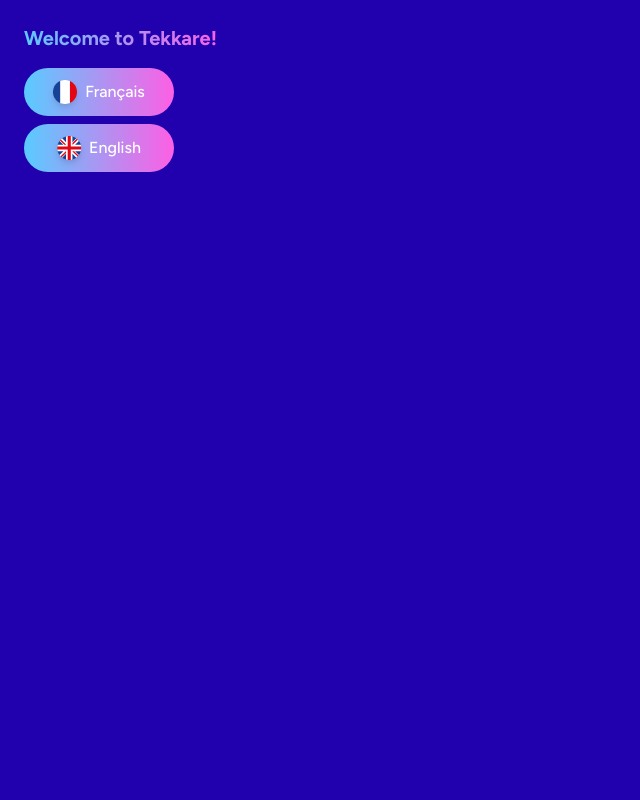
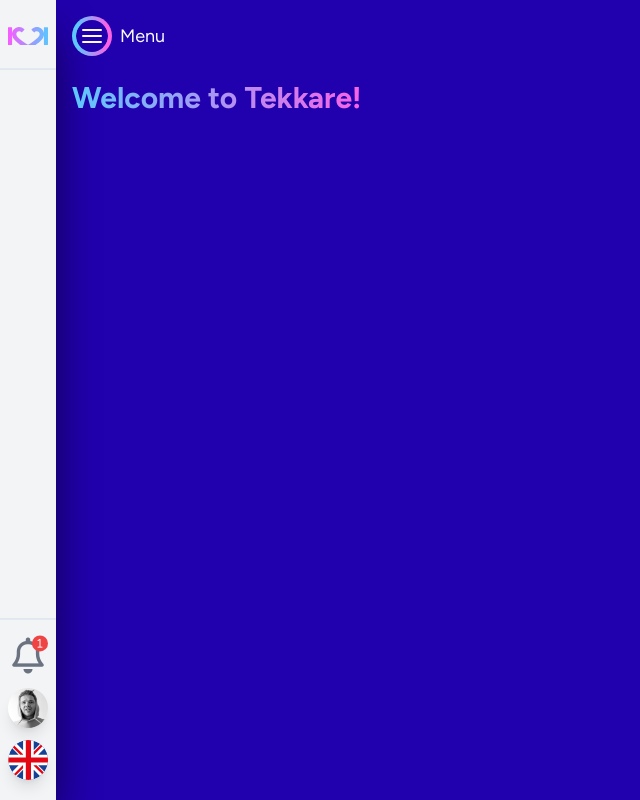
Before and after one commit to lesimpleliott/Tekkare-dashboard, a React (Vite) app: page / in a window 1280 px wide. Shown: the whole page, without its empty margins (0-640 px from the left). Built offline with nearby package versions, Linux system fonts and the light colour scheme.

Commit message:
Menu // Logo + Settings

```diff
--- a/locales/en/translation.json
+++ b/locales/en/translation.json
@@ -1,4 +1,5 @@
 {
   "language": "English",
-  "welcomeMessage": "Welcome to Tekkare!"
+  "welcomeMessage": "Welcome to Tekkare!",
+  "resume": "My resume"
 }
--- a/locales/fr/translation.json
+++ b/locales/fr/translation.json
@@ -1,4 +1,5 @@
 {
   "language": "Français",
-  "welcomeMessage": "Bienvenue sur Tekkare !"
+  "welcomeMessage": "Bienvenue sur Tekkare !",
+  "resume": "Mon CV"
 }
--- /dev/null
+++ b/locales/languages.json
@@ -0,0 +1,4 @@
+[
+  { "id": "fr", "name": "Français", "flag": "./flags/fr.svg" },
+  { "id": "en", "name": "English", "flag": "./flags/en.svg" }
+]
--- a/package.json
+++ b/package.json
@@ -14,7 +14,9 @@
     "i18next": "^23.14.0",
     "react": "^18.2.0",
     "react-dom": "^18.2.0",
-    "react-i18next": "^15.0.1"
+    "react-i18next": "^15.0.1",
+    "react-router-dom": "^6.26.1",
+    "zustand": "^4.5.5"
   },
   "devDependencies": {
     "@types/react": "^18.2.66",
--- a/src/App.tsx
+++ b/src/App.tsx
@@ -1,43 +1,20 @@
-import { useTranslation } from "react-i18next";
-
-const languages = [
-  { id: "fr", name: "Français", flag: "./flags/fr.svg" },
-  { id: "en", name: "English", flag: "./flags/en.svg" },
-];
+import { BrowserRouter, Route, Routes } from "react-router-dom";
+import Navbar from "./layouts/Navbar";
+import Home from "./pages/Home";
 
 const App = () => {
-  const { t } = useTranslation();
-  const { i18n } = useTranslation();
-  const handleLanguageChange = (lang: string) => {
-    i18n.changeLanguage(lang);
-  };
-
   const root = document.getElementById("root");
   root!.className = "flex min-h-dvh relative";
 
   return (
-    <section className="flex w-full flex-col p-6">
-      <h1 className="w-fit bg-gradient-to-r from-primary to-secondary bg-clip-text text-xl font-bold text-transparent">
-        {t("welcomeMessage")}
-      </h1>
-
-      <div className="mt-4 flex flex-col gap-2">
-        {languages.map((lang) => (
-          <button
-            className="cta shadow-cta-blue flex w-fit min-w-[150px] items-center justify-center gap-2 px-6 py-2 text-white"
-            key={lang.id}
-            onClick={() => handleLanguageChange(lang.id)}
-          >
-            <img
-              className="h-6 w-6 drop-shadow-md"
-              src={lang.flag}
-              alt={lang.name}
-            />
-            <p className="font-medium">{lang.name}</p>
-          </button>
-        ))}
-      </div>
-    </section>
+    <BrowserRouter>
+      <Navbar />
+      <Routes>
+        <Route path="/" element={<Home />} />
+        {/* <Route path="/:hospitalId" element={<Hospital />} /> */}
+        <Route path="*" element={"error"} />
+      </Routes>
+    </BrowserRouter>
   );
 };
 
--- /dev/null
+++ b/src/components/MenuToggleButton.tsx
@@ -0,0 +1,35 @@
+import useStoreMenu from "../stores/menu.store";
+
+const MenuToggleButton = () => {
+  const { menuIsOpen, setMenuIsOpen } = useStoreMenu();
+  const toggleMenu = () => {
+    setMenuIsOpen(!menuIsOpen);
+  };
+
+  return (
+    <button
+      onClick={toggleMenu}
+      className="flex flex-row-reverse items-center gap-2"
+    >
+      <p
+        className={`text-lg text-gray-50 opacity-0 transition-opacity ease-in-out ${menuIsOpen ? "opacity-O" : "opacity-100"}`}
+      >
+        Menu
+      </p>
+
+      <div className="cta flex h-10 w-10 flex-col items-center justify-center gap-[4px] rounded-md p-1.5 shadow-cta-blue">
+        <span
+          className={`duration-250 block h-[2px] w-full rounded bg-gray-50 transition-transform ease-in-out ${menuIsOpen ? "translate-y-[6px] rotate-45 transform" : ""}`}
+        ></span>
+        <span
+          className={`duration-250 block h-[2px] w-full rounded bg-gray-50 transition-transform ease-in-out ${menuIsOpen ? "opacity-0" : ""} `}
+        ></span>
+        <span
+          className={`duration-250 block h-[2px] w-full rounded bg-gray-50 transition-transform ease-in-out ${menuIsOpen ? "-translate-y-[6px] -rotate-45 transform" : ""}`}
+        ></span>
+      </div>
+    </button>
+  );
+};
+
+export default MenuToggleButton;
--- /dev/null
+++ b/src/components/Navbar/Settings.tsx
@@ -0,0 +1,62 @@
+import { useTranslation } from "react-i18next";
+
+const Settings = () => {
+  const { t } = useTranslation();
+  const i18n = useTranslation();
+
+  const toggleLanguageChange = () => {
+    const lang = i18n.i18n.language === "fr" ? "en" : "fr";
+    i18n.i18n.changeLanguage(lang);
+  };
+
+  return (
+    <section className="flex flex-col items-center justify-center gap-3">
+      <a
+        href="https://elegarage.fr/CV_LesimpleEliott.pdf"
+        target="_blank"
+        className="flex w-full items-center justify-start gap-2 rounded-md px-2"
+      >
+        <i className="fa-regular fa-bell relative flex h-10 min-w-10 items-center justify-center rounded-full text-4xl text-gray-500">
+          <span className="absolute right-0 top-0 flex h-4 w-4 animate-bounce items-center justify-center rounded-full bg-red-500 text-[10px] text-white">
+            1
+          </span>
+        </i>
+        <p className="text-bold overflow-hidden truncate whitespace-nowrap font-bold italic md:block">
+          {t("resume")}
+        </p>
+      </a>
+
+      <a
+        href="https://elegarage.fr"
+        target="_blank"
+        className="flex w-full items-center justify-start gap-2 rounded-md px-2"
+      >
+        <img
+          src="./eliott.webp"
+          alt="Photo Eliott Lesimple"
+          className="h-10 w-10 min-w-10 rounded-full object-cover shadow-lg"
+        />
+        <p className="hidden overflow-hidden truncate whitespace-nowrap md:block">
+          Lesimple Eliott
+        </p>
+      </a>
+
+      <div className="flex w-full items-center justify-start">
+        <div className="flex items-center gap-2 rounded-md px-2">
+          <img
+            onClick={() => toggleLanguageChange()}
+            src={`./flags/${i18n.i18n.language}.svg`}
+            alt={t("language")}
+            className="h-10 min-w-10 cursor-pointer rounded-full object-cover shadow-lg"
+          />
+
+          <p className="hidden overflow-hidden truncate whitespace-nowrap md:block">
+            {t("language")}
+          </p>
+        </div>
+      </div>
+    </section>
+  );
+};
+
+export default Settings;
--- /dev/null
+++ b/src/components/Navbar/TopNav.tsx
@@ -0,0 +1,23 @@
+import { NavLink } from "react-router-dom";
+
+const TopNav = () => {
+  return (
+    <NavLink
+      className="flex items-center justify-center gap-2 px-1 md:justify-start md:px-2"
+      to="/"
+    >
+      {/* LOGO */}
+      <img
+        src="./Tekkare_picto.svg"
+        alt="Logo Tekkare"
+        className="w-10 min-w-10"
+      />
+      {/* TITRE */}
+      <h1 className="hidden overflow-hidden truncate whitespace-nowrap text-2xl font-bold text-gray-500 md:block">
+        Dashboard
+      </h1>
+    </NavLink>
+  );
+};
+
+export default TopNav;
--- /dev/null
+++ b/src/layouts/Navbar.tsx
@@ -0,0 +1,26 @@
+import Settings from "../components/Navbar/Settings";
+import TopNav from "../components/Navbar/TopNav";
+import useStoreMenu from "../stores/menu.store";
+
+const Navbar = () => {
+  const { menuIsOpen } = useStoreMenu();
+
+  return (
+    <header className="flex flex-row-reverse items-start gap-2">
+      <nav
+        className={`flex h-full flex-col gap-4 overflow-hidden bg-gray-100 py-5 shadow-2xl shadow-black transition-all duration-300 ease-in-out ${menuIsOpen ? "w-14 md:w-48 lg:w-56" : "w-0 md:w-14 lg:w-14"} `}
+      >
+        {/* TOP NAVBAR */}
+        <TopNav />
+
+        {/* Hospital */}
+        <section className="flex-1 border-y-2 border-slate-200"></section>
+
+        {/* Settings */}
+        <Settings />
+      </nav>
+    </header>
+  );
+};
+
+export default Navbar;
--- /dev/null
+++ b/src/pages/Home.tsx
@@ -0,0 +1,17 @@
+import { useTranslation } from "react-i18next";
+import MenuToggleButton from "../components/MenuToggleButton";
+
+const Home = () => {
+  const { t } = useTranslation();
+
+  return (
+    <main className="flex-1 p-4">
+      <MenuToggleButton />
+      <h1 className="mt-6 w-fit bg-gradient-to-r from-primary to-secondary bg-clip-text text-3xl font-bold text-transparent">
+        {t("welcomeMessage")}
+      </h1>
+    </main>
+  );
+};
+
+export default Home;
--- /dev/null
+++ b/src/stores/menu.store.ts
@@ -0,0 +1,13 @@
+import { create } from "zustand";
+
+type menuStoreType = {
+  menuIsOpen: boolean;
+  setMenuIsOpen: (menuIsOpen: boolean) => void;
+};
+
+const useStoreMenu = create<menuStoreType>((set) => ({
+  menuIsOpen: false,
+  setMenuIsOpen: (menuIsOpen: boolean) => set({ menuIsOpen }),
+}));
+
+export default useStoreMenu;
--- a/tailwind.config.js
+++ b/tailwind.config.js
@@ -12,7 +12,8 @@
         secondary: "#F962E5",
       },
       boxShadow: {
-        CTA: "inset 2px 1000px 1px #2100ad",
+        "cta-blue": "inset 2px 1000px 1px #2100ad",
+        "cta-gray": "inset 2px 1000px 1px rgb(229 231 235)",
       },
     },
   },
```
Also changed, not shown: 1 other file (tests, documents, lock files or other folders).
